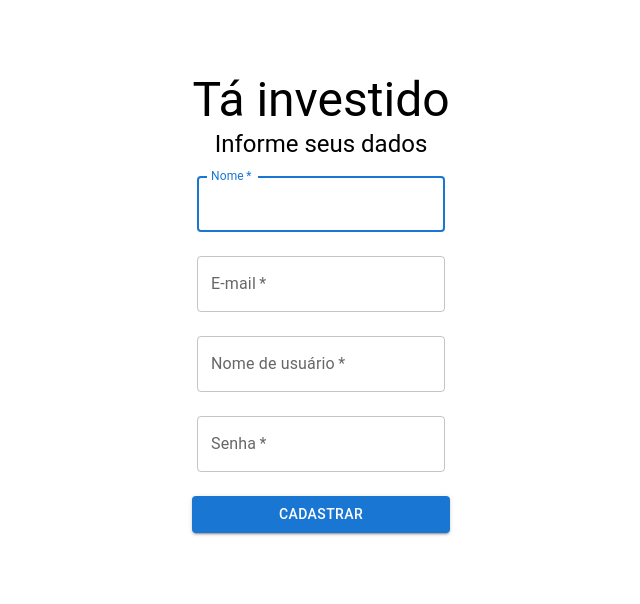
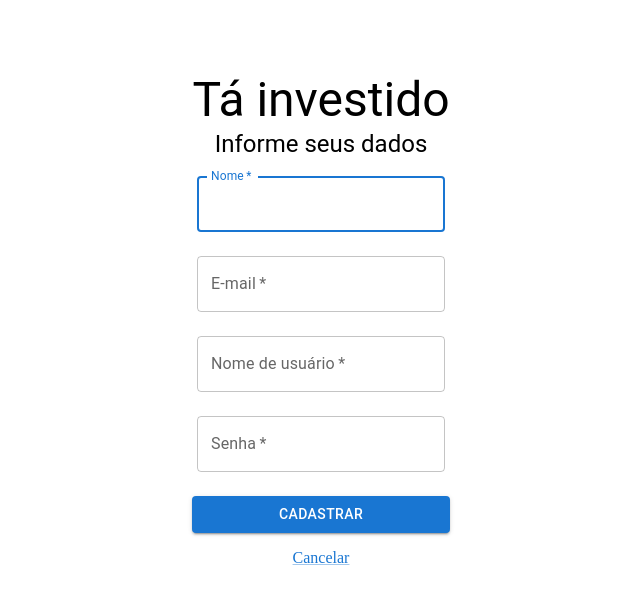
Before and after one commit to flachadriano/invest-wallet, a React (Vite) app in the folder app/: page /cadastrar in a window 1280 px wide. Shown: the top 604 px of the page, without its empty margins (319-959 px from the left). Built offline with nearby package versions, Linux system fonts and the light colour scheme.

Commit message:
feat(user): add cancel button in create user screen [#5]

```diff
--- a/app/src/pages/users/SignUp.tsx
+++ b/app/src/pages/users/SignUp.tsx
@@ -1,6 +1,6 @@
 import React, { FormEvent, useState } from 'react';
 import {
-  Box, TextField, Typography,
+  Box, Link, TextField, Typography,
 } from '@mui/material';
 import { Container } from '@mui/system';
 import LoadingButton from '@mui/lab/LoadingButton';
@@ -46,6 +46,7 @@ export default function SignUp(): JSX.Element {
         <TextField name="login" label="Nome de usuário" margin="normal" required />
         <TextField name="password" label="Senha" type="password" margin="normal" required />
         <LoadingButton type="submit" variant="contained" loading={loading} loadingPosition="start" fullWidth sx={{ mt: 2 }}>Cadastrar</LoadingButton>
+        <Link href={RoutePath.LOGIN} sx={{ mt: 2 }}>Cancelar</Link>
       </Box>
     </Container>
   );
```
